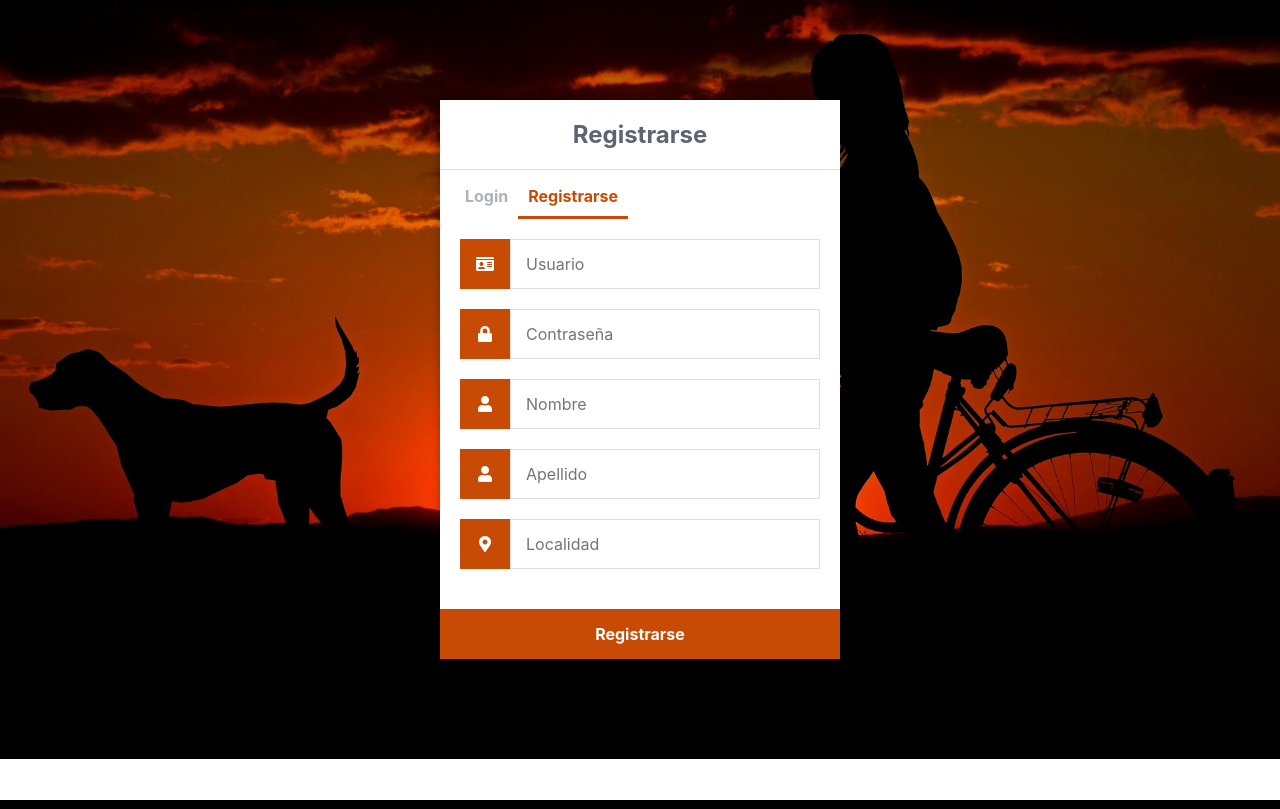
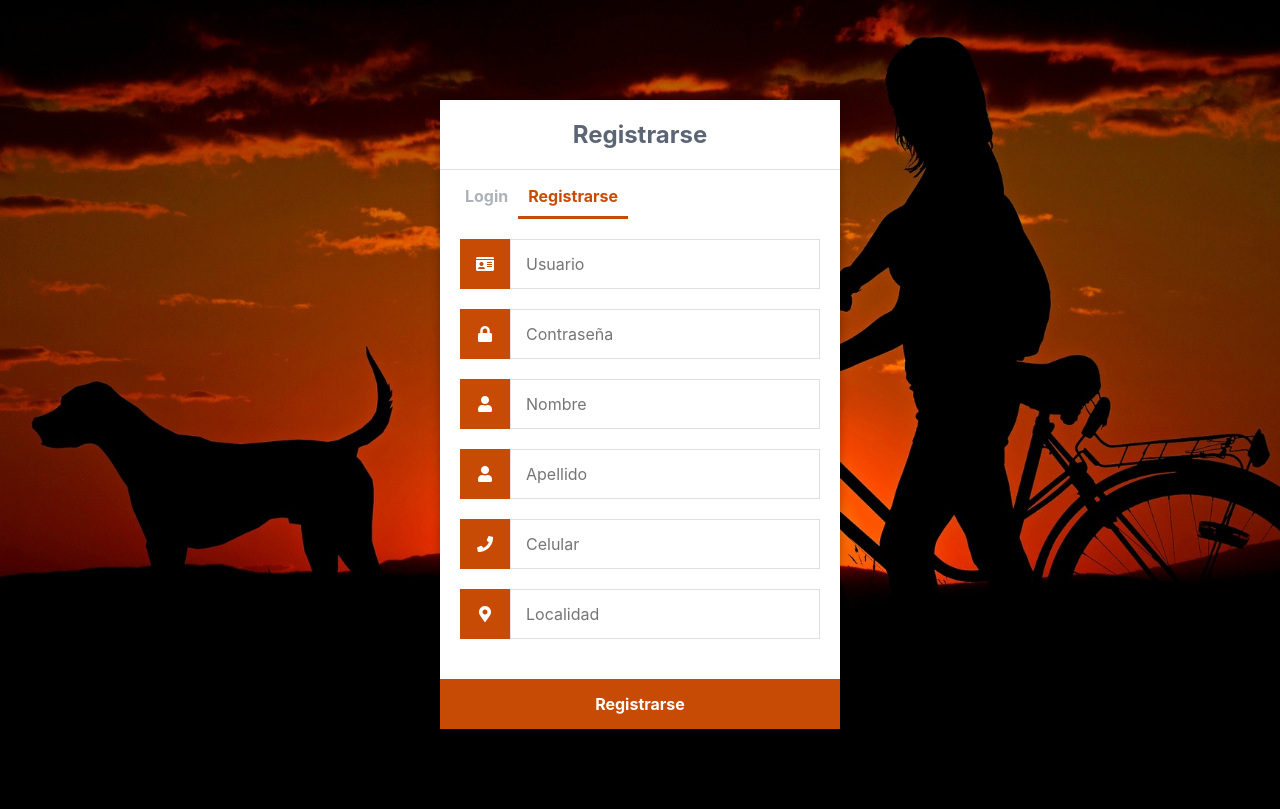
Before and after one commit to paulacarbone/MascotApp2022, a Flask app: page /register in a window 1280 px wide. Shown: the top 809 px of the page. Run offline with Flask 2, Linux system fonts and the light colour scheme; some libraries are stand-ins or nearby versions.

Commit message:
feat se agrega celular al modelo usuario y edit.

```diff
--- a/main.py
+++ b/main.py
@@ -70,16 +70,18 @@ def edit():
         password = request.form['password']
         nombre = request.form['nombre']
         apellido = request.form['apellido']
+        celular = request.form['celular']
         localidad = request.form['localidad']
         cursor = mysql.connection.cursor(MySQLdb.cursors.DictCursor)
         cursor.execute("""
             UPDATE accounts
             SET nombre = %s,
                 apellido = %s,
+                celular = %s,
                 localidad = %s,
                 password = %s
             WHERE id = %s
-        """, (nombre, apellido, localidad, password, user['id'],))
+        """, (nombre, apellido, celular, localidad, password, user['id'],))
         mysql.connection.commit()
         refreshList()
         return redirect(url_for('home'))
@@ -92,6 +94,7 @@ def register():
     if request.method == 'POST':
         nombre = request.form['nombre']
         apellido = request.form['apellido']
+        celular = request.form['celular']
         localidad = request.form['localidad']
         usuario = request.form['usuario']
         password = request.form['password']
@@ -102,7 +105,7 @@ def register():
         if account:
             error = '¡El usuario ya existe!'
         else:
-            cursor.execute('INSERT INTO accounts VALUES (NULL, %s, %s, %s, %s, %s)', (nombre, apellido, localidad, usuario, password,))
+            cursor.execute('INSERT INTO accounts VALUES (NULL, %s, %s, %s, %s, %s, %s)', (nombre, apellido, celular, localidad, usuario, password,))
             mysql.connection.commit()
             msg = '¡Usuario registrado correctamente!'
             return render_template('index.html', msg = msg)
--- a/templates/edit.html
+++ b/templates/edit.html
@@ -33,6 +33,10 @@
             </label>
             <input type="text" name="apellido" placeholder="Apellido" id="apellido" required value="{{user['apellido']}}">
             <label for="localidad">
+                <i class="fas fa-phone"></i>
+            </label>
+            <input type="text" name="celular" placeholder="Celular" id="celular" required value="{{user['celular']}}">
+            <label for="celular">
                 <i class="fas fa-map-marker-alt"></i>
             </label>
             <input type="text" name="localidad" placeholder="Localidad" id="localidad" required value="{{user['localidad']}}">
--- a/templates/publicaciones.html
+++ b/templates/publicaciones.html
@@ -79,8 +79,11 @@
             <td>{{ publicacion.calles}}</td>
             <td>{{ publicacion.fecha}}</td>
             <td>{{ publicacion.mensaje}}</td>
+
+            <!-- aca va icono wpp -->
+
             <td id="options">
-              <a
+                <a
                 href="/delete/{{publicacion.idPublicacion}}"
                 id="btn-delete"
                 class="btn btn-secondary btn-delete"
--- a/templates/register.html
+++ b/templates/register.html
@@ -31,6 +31,10 @@
 					<i class="fas fa-user"></i>
 				</label>
 				<input type="text" name="apellido" placeholder="Apellido" id="apellido" required>
+				<label for="celular">
+					<i class="fas fa-phone"></i>
+				</label>
+				<input type="text" name="celular" placeholder="Celular" id="celular" required>
 				<label for="localidad">
 					<i class="fas fa-map-marker-alt"></i>
 				</label>
```
